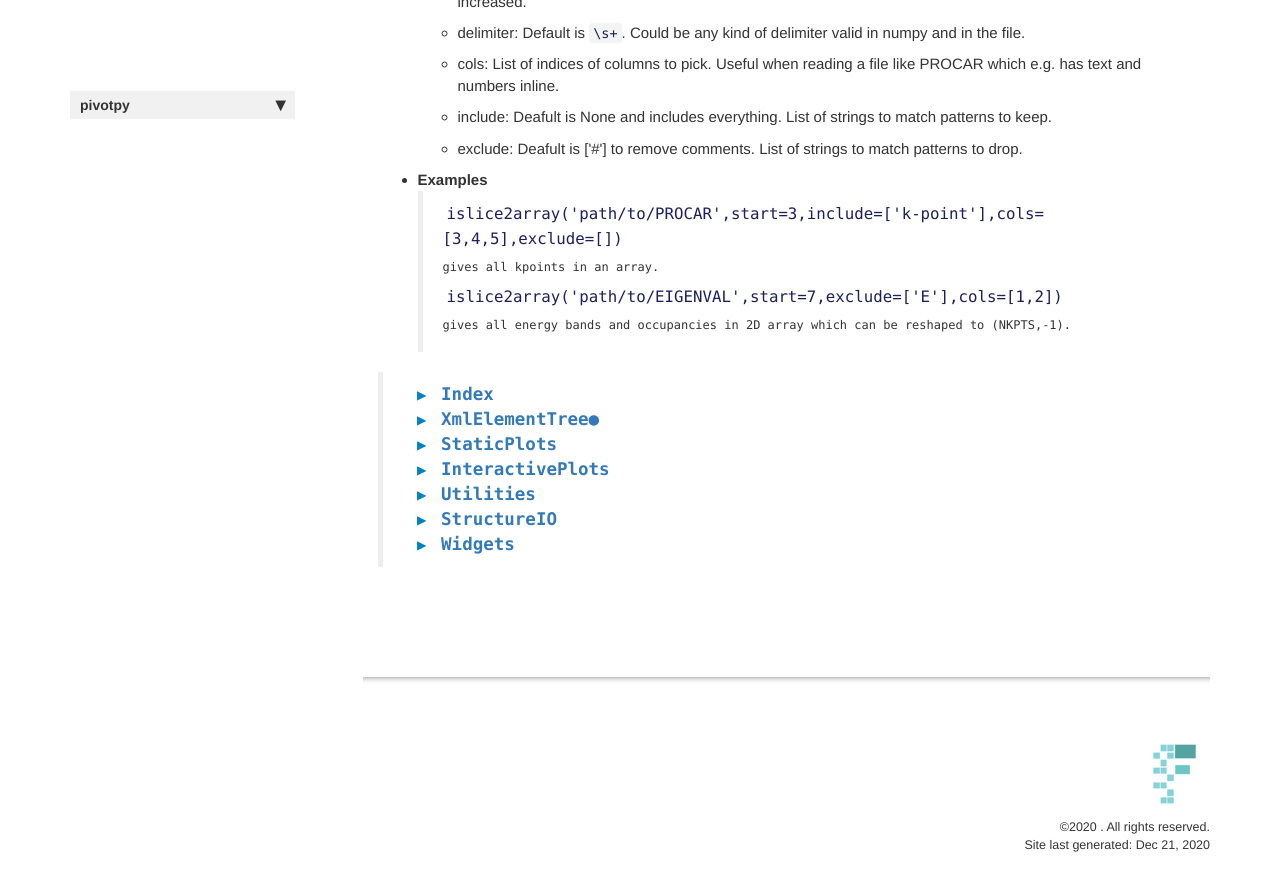
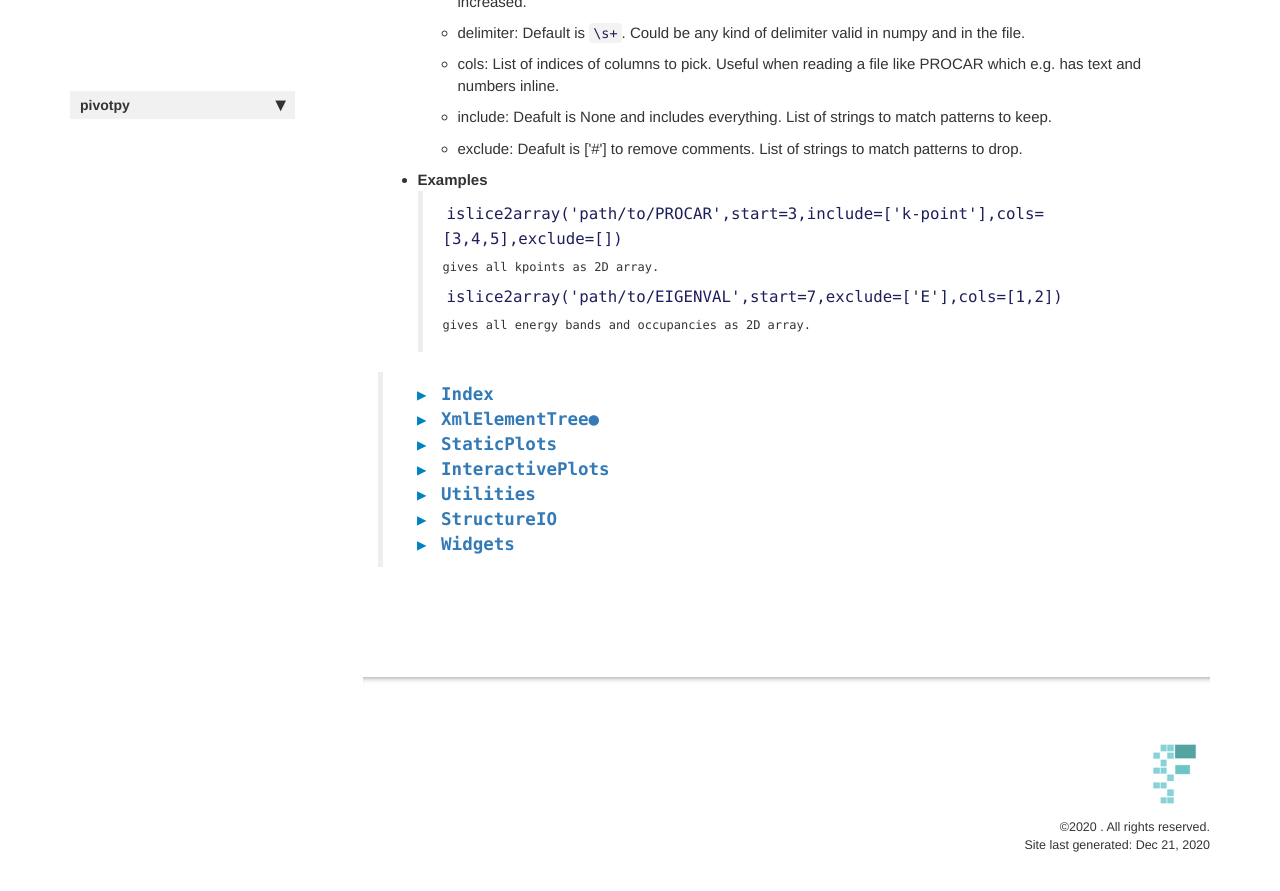
Before and after one commit to asaboor-gh/pivotpy, a Jekyll site: the page built from docs/XmlElementTree.html, in a window 1280 px wide and 900 px high, scrolled down 11751 px. Shown: the top 891 px of the window. Built offline with Jekyll 4.4.1, drawn with Linux system fonts in a browser that asks for light colours; nearby versions of some CDN libraries; comment, search, counter and statistics services are not loaded.

Commit message:
islice2array

```diff
--- a/docs/XmlElementTree.html
+++ b/docs/XmlElementTree.html
@@ -1358,8 +1358,8 @@ If current folder contains <code>vasprun.xml</code> file, it automatically picks
 </ul>
 </li>
 <li><strong>Examples</strong><blockquote><p><code>islice2array('path/to/PROCAR',start=3,include=['k-point'],cols=[3,4,5],exclude=[])</code></p>
-<h6 id="gives-all-kpoints-in-an-array.">gives all kpoints in an array.<a class="anchor-link" href="#gives-all-kpoints-in-an-array."> </a></h6><p><code>islice2array('path/to/EIGENVAL',start=7,exclude=['E'],cols=[1,2])</code></p>
-<h6 id="gives-all-energy-bands-and-occupancies-in-2D-array-which-can-be-reshaped-to-(NKPTS,-1).">gives all energy bands and occupancies in 2D array which can be reshaped to (NKPTS,-1).<a class="anchor-link" href="#gives-all-energy-bands-and-occupancies-in-2D-array-which-can-be-reshaped-to-(NKPTS,-1)."> </a></h6>
+<h6 id="gives-all-kpoints-as-2D-array.">gives all kpoints as 2D array.<a class="anchor-link" href="#gives-all-kpoints-as-2D-array."> </a></h6><p><code>islice2array('path/to/EIGENVAL',start=7,exclude=['E'],cols=[1,2])</code></p>
+<h6 id="gives-all-energy-bands-and-occupancies-as-2D-array.">gives all energy bands and occupancies as 2D array.<a class="anchor-link" href="#gives-all-energy-bands-and-occupancies-as-2D-array."> </a></h6>
 </blockquote>
 </li>
 </ul>
--- a/pivotpy/vr_parser.py
+++ b/pivotpy/vr_parser.py
@@ -794,9 +794,9 @@ def islice2array(path_or_islice,dtype=float,start=None,stop=None,step=None,count
         - exclude: Deafult is ['#'] to remove comments. List of strings to match patterns to drop.
     - **Examples**
         > `islice2array('path/to/PROCAR',start=3,include=['k-point'],cols=[3,4,5],exclude=[])`
-        > ###### gives all kpoints in an array.
+        > ###### gives all kpoints as 2D array.
         > `islice2array('path/to/EIGENVAL',start=7,exclude=['E'],cols=[1,2])`
-        > ###### gives all energy bands and occupancies in 2D array which can be reshaped to (NKPTS,-1).
+        > ###### gives all energy bands and occupancies as 2D array.
     """
     from itertools import islice
     import os, numpy as np
```
Also changed, not shown: 1 other file.
